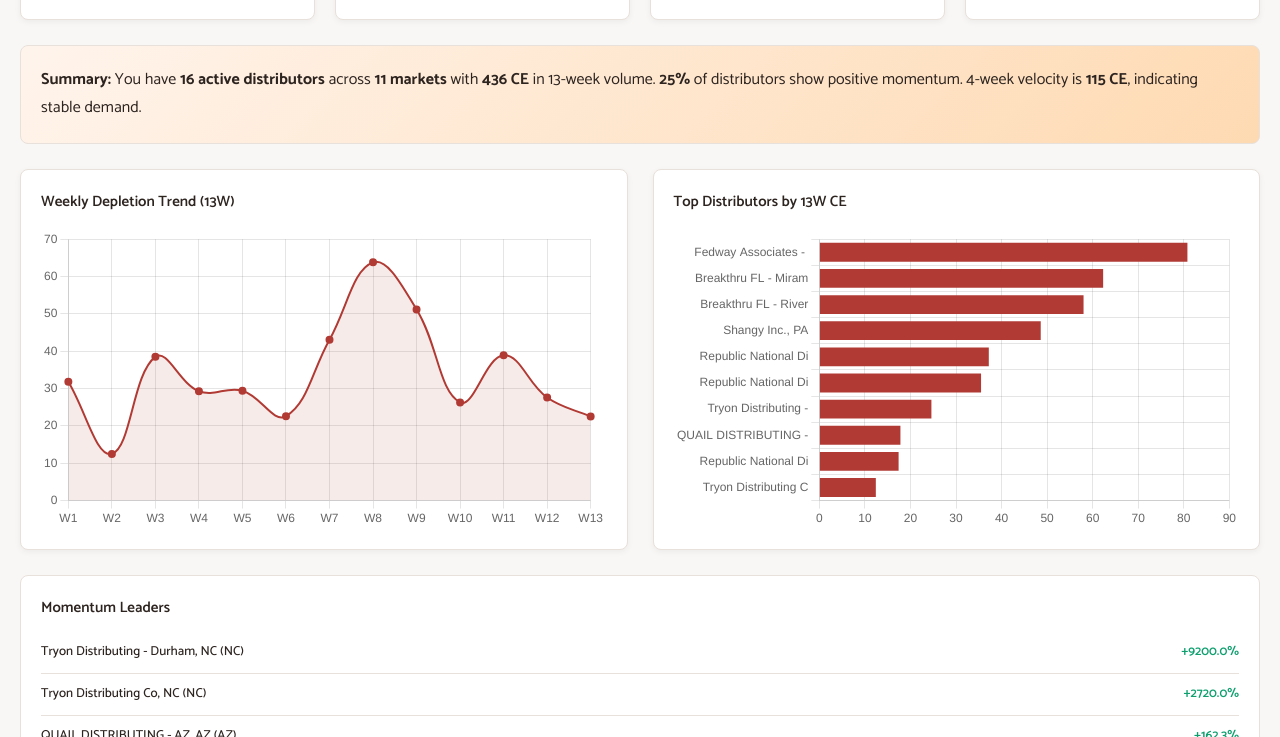
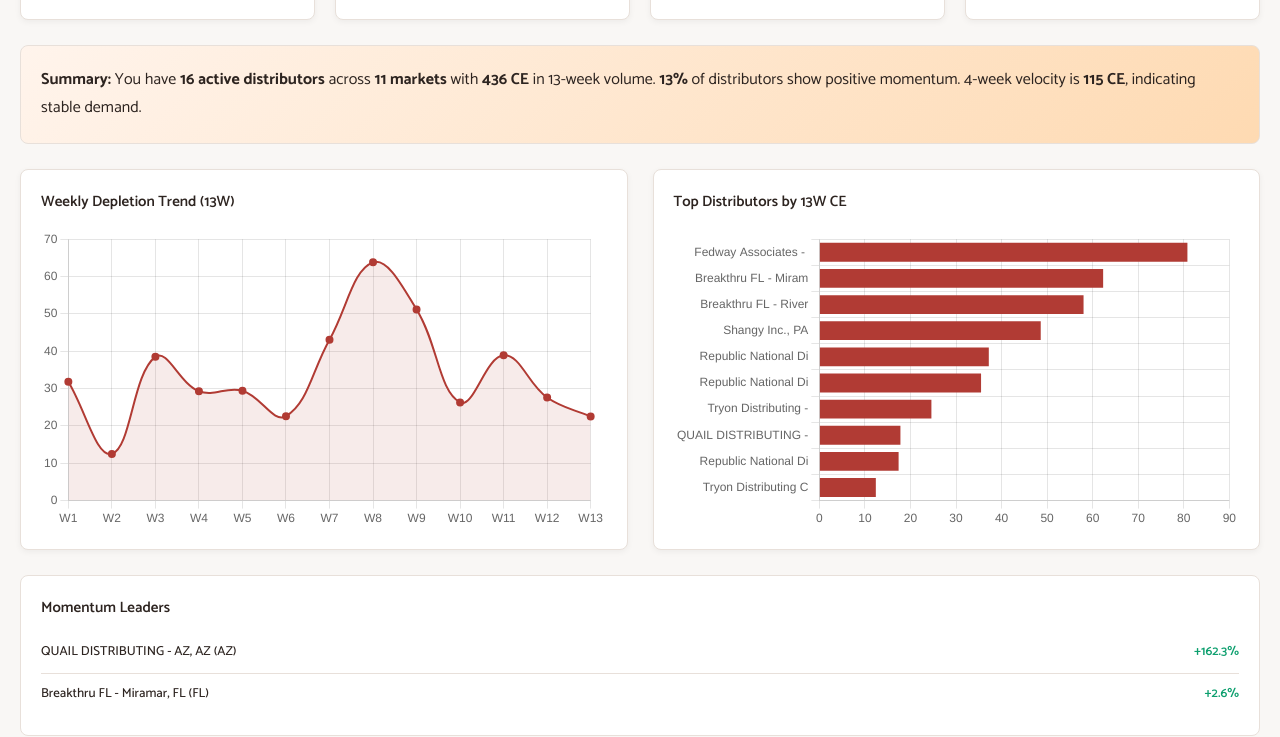
Before and after one commit to robbied112/mt-rep-dashboard, a plain HTML site: page index.html in a window 1280 px wide. Shown: the part 463-1200 px from the top of the page. Drawn offline with nearby package versions, Linux system fonts and the light colour scheme.

Commit message:
Fix misleading growth % - treat prior < 2 CE as New Market

```diff
--- a/index.html
+++ b/index.html
@@ -1318,13 +1318,13 @@ const distScorecard = [
    weekly:[0.0,0.0,0.0,4.8,7.4,3.2,4.2,10.8,4.8,2.1,0.0,0.0,0.0]},
   {name:'Republic National Dist - Houston, TX',st:'TX',ce:35.5,prior:0.0,momentum:'New Market',w4:4.2,w4trend:'New Market',oh:138.2,doh:350,net:-32,con:0.69,conLabel:'Building',
    weekly:[1.3,0.0,3.2,2.1,1.1,7.4,10.0,6.2,0.0,1.1,0.0,0.0,3.2]},
-  {name:'Tryon Distributing - Durham, NC',st:'NC',ce:24.6,prior:0.3,momentum:'+9200.0%',w4:2.8,w4trend:'+966.7%',oh:41.8,doh:153,net:-35,con:1.0,conLabel:'Established',
+  {name:'Tryon Distributing - Durham, NC',st:'NC',ce:24.6,prior:0.3,momentum:'New Market',w4:2.8,w4trend:'New Market',oh:41.8,doh:153,net:-35,con:1.0,conLabel:'Established',
    weekly:[1.8,0.7,1.1,2.6,2.1,3.5,1.8,6.1,1.9,0.1,0.2,1.5,1.1]},
-  {name:'QUAIL DISTRIBUTING - AZ, AZ',st:'AZ',ce:17.8,prior:6.8,momentum:'+162.3%',w4:8.1,w4trend:'+1740.0%',oh:30.5,doh:154,net:-2,con:0.69,conLabel:'Building',
+  {name:'QUAIL DISTRIBUTING - AZ, AZ',st:'AZ',ce:17.8,prior:6.8,momentum:'+162.3%',w4:8.1,w4trend:'New Market',oh:30.5,doh:154,net:-2,con:0.69,conLabel:'Building',
    weekly:[0.0,0.3,0.0,2.1,0.0,0.0,4.4,0.6,2.3,0.4,5.8,0.4,1.6]},
   {name:'Republic National Dist - Atlanta, GA',st:'GA',ce:17.4,prior:0.0,momentum:'New Market',w4:12.0,w4trend:'New Market',oh:330.6,doh:1706,net:-2,con:0.54,conLabel:'Building',
    weekly:[0.4,0.0,0.0,0.0,0.0,0.0,0.0,1.3,3.7,5.8,3.1,1.5,1.6]},
-  {name:'Tryon Distributing Co, NC',st:'NC',ce:12.4,prior:0.4,momentum:'+2720.0%',w4:3.5,w4trend:'+700.0%',oh:14.3,doh:103,net:-6,con:0.85,conLabel:'Established',
+  {name:'Tryon Distributing Co, NC',st:'NC',ce:12.4,prior:0.4,momentum:'New Market',w4:3.5,w4trend:'New Market',oh:14.3,doh:103,net:-6,con:0.85,conLabel:'Established',
    weekly:[0.4,0.2,1.1,0.0,0.2,1.1,0.2,2.3,3.4,1.8,1.6,0.1,0.0]},
   {name:'Republic National Dist - San Antonio, TX',st:'TX',ce:12.0,prior:0.0,momentum:'New Market',w4:2.1,w4trend:'New Market',oh:129.6,doh:974,net:-10,con:0.46,conLabel:'Emerging',
    weekly:[1.1,1.1,0.0,0.3,1.1,0.0,0.0,6.3,0.0,0.0,0.0,0.0,2.1]},
@@ -1586,8 +1586,8 @@ const newWins = [
 
 const placementSummary = [
   {name:'Breakthru FL - River',st:'FL',newA:13,reEngageA:52,net:-39},
+  {name:'Tryon Distributing -',st:'NC',newA:0,reEngageA:35,net:-35},
   {name:'Republic National Di',st:'TX',newA:2,reEngageA:37,net:-35},
-  {name:'Tryon Distributing -',st:'NC',newA:0,reEngageA:35,net:-35},
   {name:'Republic National Di',st:'TX',newA:0,reEngageA:32,net:-32},
   {name:'Fedway NJ',st:'NJ',newA:11,reEngageA:25,net:-14},
   {name:'Breakthru FL - Miram',st:'FL',newA:21,reEngageA:34,net:-13},
@@ -1597,8 +1597,8 @@ const placementSummary = [
   {name:'Breakthru NV - Las V',st:'NV',newA:1,reEngageA:8,net:-7},
   {name:'Tryon Co NC',st:'NC',newA:3,reEngageA:9,net:-6},
   {name:'Breakthru NV - Reno ',st:'NV',newA:0,reEngageA:3,net:-3},
+  {name:'Republic National Di',st:'GA',newA:23,reEngageA:25,net:-2},
   {name:'QUAIL DISTRIBUTING -',st:'AZ',newA:7,reEngageA:9,net:-2},
-  {name:'Republic National Di',st:'GA',newA:23,reEngageA:25,net:-2},
   {name:'Breakthru CT / CDI, ',st:'CT',newA:2,reEngageA:4,net:-2},
   {name:'Breakthru SC / Ben A',st:'SC',newA:9,reEngageA:5,net:4},
 ];
@@ -2119,7 +2119,7 @@ const distDetail = [
   {dist:'Breakthru FL - Riverview, FL',st:'FL',wines:[
     {w:'Still Red',ce:17.0,prior:50.7,momentum:'Opportunity: +34 CE',w4:3.5,avg:1.31,con:0.77},
     {w:'Still White',ce:12.1,prior:43.0,momentum:'Opportunity: +31 CE',w4:2.5,avg:0.93,con:0.77},
-    {w:'Still Rose',ce:6.2,prior:1.8,momentum:'+244.4%',w4:1.3,avg:0.48,con:0.62},
+    {w:'Still Rose',ce:6.2,prior:1.8,momentum:'New Market',w4:1.3,avg:0.48,con:0.62},
     {w:'Sparkling White',ce:10.4,prior:0.0,momentum:'New Market',w4:2.1,avg:0.8,con:0.69},
     {w:'Sparkling Rose',ce:12.4,prior:15.1,momentum:'Opportunity: +3 CE',w4:2.5,avg:0.95,con:0.85},
   ]},
@@ -2148,14 +2148,14 @@ const distDetail = [
     {w:'Still Red',ce:4.8,prior:0.0,momentum:'New Market',w4:0.6,avg:0.37,con:0.46},
     {w:'Still White',ce:8.9,prior:0.0,momentum:'New Market',w4:1.0,avg:0.68,con:0.77},
     {w:'Sparkling White',ce:4.8,prior:0.0,momentum:'New Market',w4:0.6,avg:0.37,con:0.46},
-    {w:'Sparkling Rose',ce:6.1,prior:0.3,momentum:'+1933.3%',w4:0.7,avg:0.47,con:0.62},
+    {w:'Sparkling Rose',ce:6.1,prior:0.3,momentum:'New Market',w4:0.7,avg:0.47,con:0.62},
   ]},
   {dist:'QUAIL DISTRIBUTING - AZ, AZ',st:'AZ',wines:[
-    {w:'Still Red',ce:3.3,prior:1.4,momentum:'+135.7%',w4:1.5,avg:0.25,con:0.62},
-    {w:'Still White',ce:4.8,prior:1.5,momentum:'+220.0%',w4:2.2,avg:0.37,con:0.46},
-    {w:'Still Rose',ce:0.4,prior:0.9,momentum:'Opportunity: +0 CE',w4:0.2,avg:0.03,con:0.15},
+    {w:'Still Red',ce:3.3,prior:1.4,momentum:'New Market',w4:1.5,avg:0.25,con:0.62},
+    {w:'Still White',ce:4.8,prior:1.5,momentum:'New Market',w4:2.2,avg:0.37,con:0.46},
+    {w:'Still Rose',ce:0.4,prior:0.9,momentum:'New Market',w4:0.2,avg:0.03,con:0.15},
     {w:'Sparkling White',ce:7.0,prior:2.8,momentum:'+150.0%',w4:3.2,avg:0.54,con:0.31},
-    {w:'Sparkling Rose',ce:2.2,prior:0.2,momentum:'+1000.0%',w4:1.0,avg:0.17,con:0.23},
+    {w:'Sparkling Rose',ce:2.2,prior:0.2,momentum:'New Market',w4:1.0,avg:0.17,con:0.23},
   ]},
   {dist:'Republic National Dist - Atlanta, GA',st:'GA',wines:[
     {w:'Still Red',ce:4.7,prior:0.0,momentum:'New Market',w4:3.2,avg:0.36,con:0.46},
@@ -2165,9 +2165,9 @@ const distDetail = [
     {w:'Sparkling Rose',ce:2.3,prior:0.0,momentum:'New Market',w4:1.6,avg:0.18,con:0.46},
   ]},
   {dist:'Tryon Distributing Co, NC',st:'NC',wines:[
-    {w:'Still Red',ce:1.8,prior:0.1,momentum:'+1700.0%',w4:0.5,avg:0.14,con:0.23},
-    {w:'Still White',ce:4.6,prior:0.2,momentum:'+2200.0%',w4:1.3,avg:0.35,con:0.69},
-    {w:'Sparkling Rose',ce:6.1,prior:0.2,momentum:'+2950.0%',w4:1.7,avg:0.47,con:0.38},
+    {w:'Still Red',ce:1.8,prior:0.1,momentum:'New Market',w4:0.5,avg:0.14,con:0.23},
+    {w:'Still White',ce:4.6,prior:0.2,momentum:'New Market',w4:1.3,avg:0.35,con:0.69},
+    {w:'Sparkling Rose',ce:6.1,prior:0.2,momentum:'New Market',w4:1.7,avg:0.47,con:0.38},
   ]},
   {dist:'Republic National Dist - San Antonio, TX',st:'TX',wines:[
     {w:'Still Red',ce:1.1,prior:0.0,momentum:'New Market',w4:0.2,avg:0.08,con:0.15},
@@ -2183,8 +2183,8 @@ const distDetail = [
   ]},
   {dist:'Breakthru CT / CDI, CT',st:'CT',wines:[
     {w:'Still Red',ce:4.8,prior:6.3,momentum:'Opportunity: +2 CE',w4:1.5,avg:0.37,con:0.54},
-    {w:'Still White',ce:1.3,prior:0.6,momentum:'+116.7%',w4:0.4,avg:0.1,con:0.15},
-    {w:'Sparkling Rose',ce:2.2,prior:1.1,momentum:'+100.0%',w4:0.7,avg:0.17,con:0.23},
+    {w:'Still White',ce:1.3,prior:0.6,momentum:'New Market',w4:0.4,avg:0.1,con:0.15},
+    {w:'Sparkling Rose',ce:2.2,prior:1.1,momentum:'New Market',w4:0.7,avg:0.17,con:0.23},
   ]},
   {dist:'Pine State Trading Co, ME',st:'ME',wines:[
     {w:'Still Red',ce:1.5,prior:0.0,momentum:'New Market',w4:0.1,avg:0.12,con:0.38},
@@ -2193,10 +2193,10 @@ const distDetail = [
     {w:'Sparkling Rose',ce:0.1,prior:0.0,momentum:'New Market',w4:0.0,avg:0.01,con:0.08},
   ]},
   {dist:'Breakthru SC / Ben Arnold (Sunbelt), SC',st:'SC',wines:[
-    {w:'Still Red',ce:0.5,prior:1.8,momentum:'Opportunity: +1 CE',w4:0.1,avg:0.04,con:0.15},
-    {w:'Still White',ce:2.3,prior:1.8,momentum:'+27.8%',w4:0.7,avg:0.18,con:0.23},
+    {w:'Still Red',ce:0.5,prior:1.8,momentum:'New Market',w4:0.1,avg:0.04,con:0.15},
+    {w:'Still White',ce:2.3,prior:1.8,momentum:'New Market',w4:0.7,avg:0.18,con:0.23},
     {w:'Still Rose',ce:1.3,prior:3.2,momentum:'Opportunity: +2 CE',w4:0.4,avg:0.1,con:0.23},
-    {w:'Sparkling Rose',ce:0.2,prior:1.9,momentum:'Opportunity: +2 CE',w4:0.1,avg:0.02,con:0.15},
+    {w:'Sparkling Rose',ce:0.2,prior:1.9,momentum:'New Market',w4:0.1,avg:0.02,con:0.15},
   ]},
   {dist:'Breakthru NV - Reno (Sparks), NV',st:'NV',wines:[
     {w:'Still Red',ce:3.2,prior:0.0,momentum:'New Market',w4:0.0,avg:0.25,con:0.15},
```
